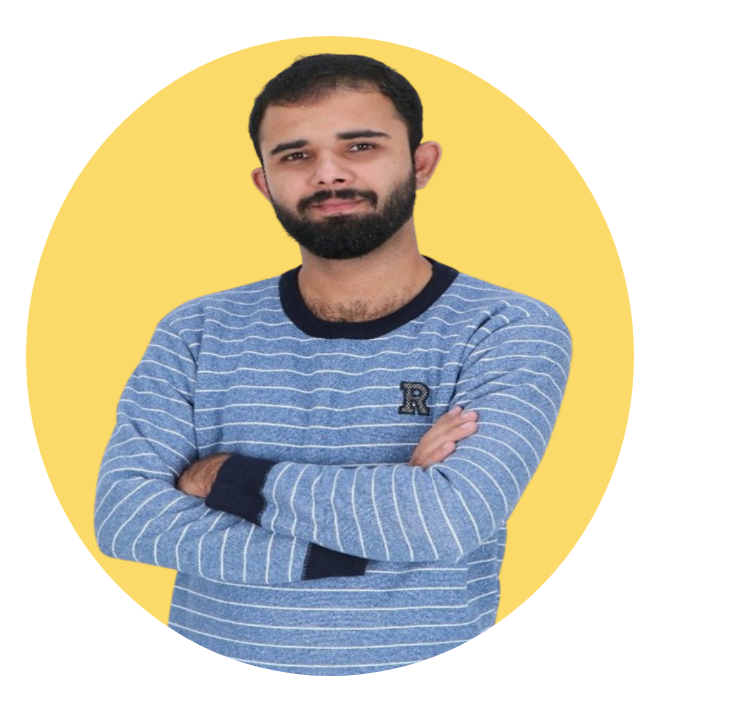
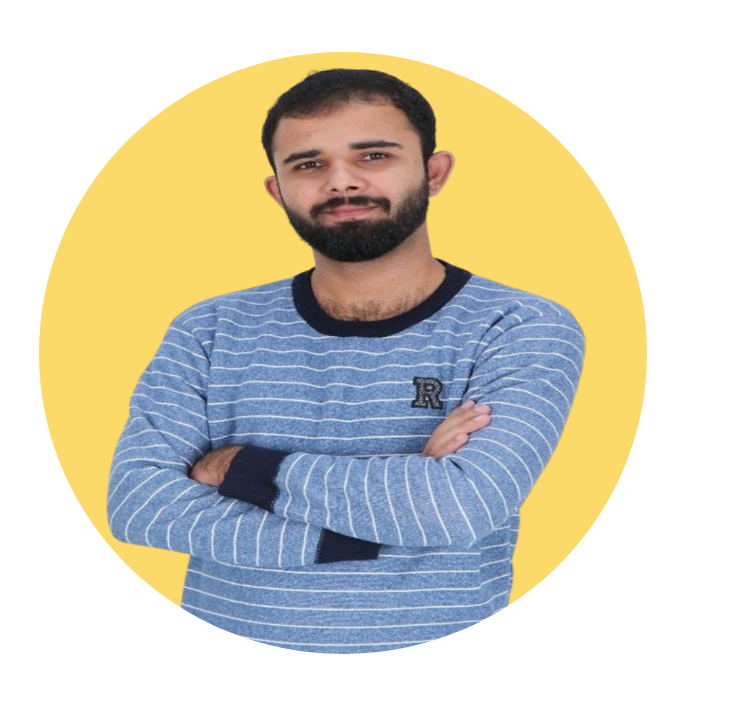
Before and after one commit to ahsanch445/Portfolio, a plain HTML site: page index.html in a window 1280 px wide. Shown: the part 76-800 px from the top of the page, 550-1280 px from the left. Drawn offline with nearby package versions, Linux system fonts and the light colour scheme.

Commit message:
first commit

```diff
--- a/style.css
+++ b/style.css
@@ -100,14 +100,14 @@ background-color: red;
     width: 50%;
     height: 50vw;
     position: absolute;
-    right: 5%;
-    top: 14%;
+    right: 4vw;
+    top: 10vw;
     z-index: 999;
 
 }
 .image img{
  border-radius: 100%;
-    height: 100%;
+height: 47vw;
     width: 95%;
 }
 .text{
```
